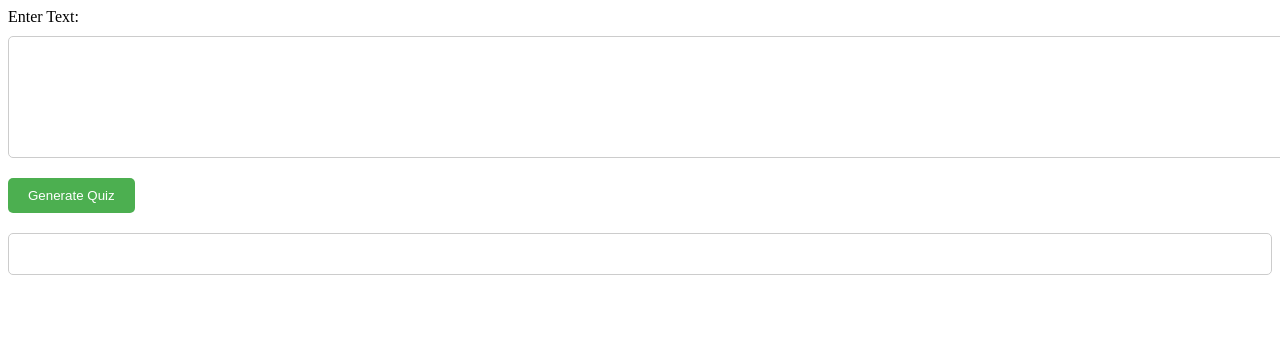
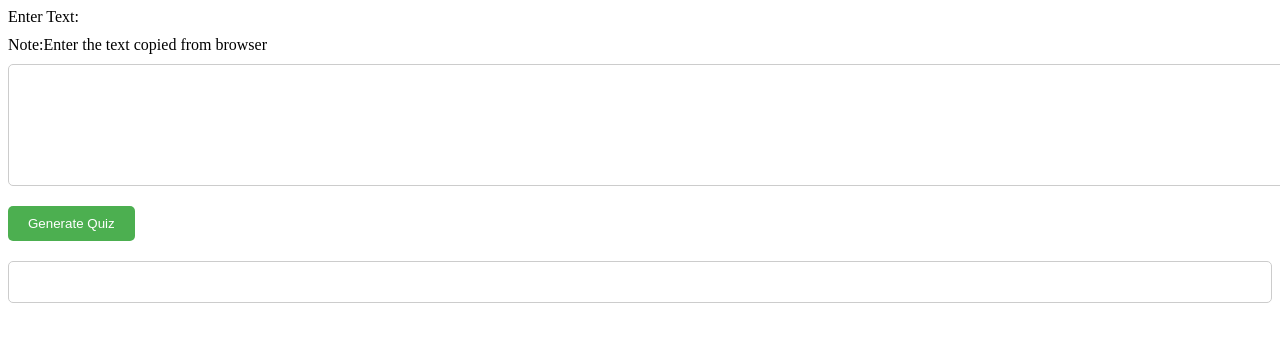
Before and after one commit to KDM2004/Text-to-Quiz, a plain HTML site: page index.html in a window 1280 px wide. Drawn offline with Linux system fonts and the light colour scheme.

Commit message:
Update index.html

```diff
--- a/index.html
+++ b/index.html
@@ -8,6 +8,7 @@
       <!-- Your HTML content here -->
       <div>
         <label for="text-input">Enter Text:</label>
+         <label for="text-input">Note:Enter the text copied from browser</label>
         <textarea id="text-input"></textarea>
       </div>
       <button onclick="generateQuiz()">Generate Quiz</button>
```
